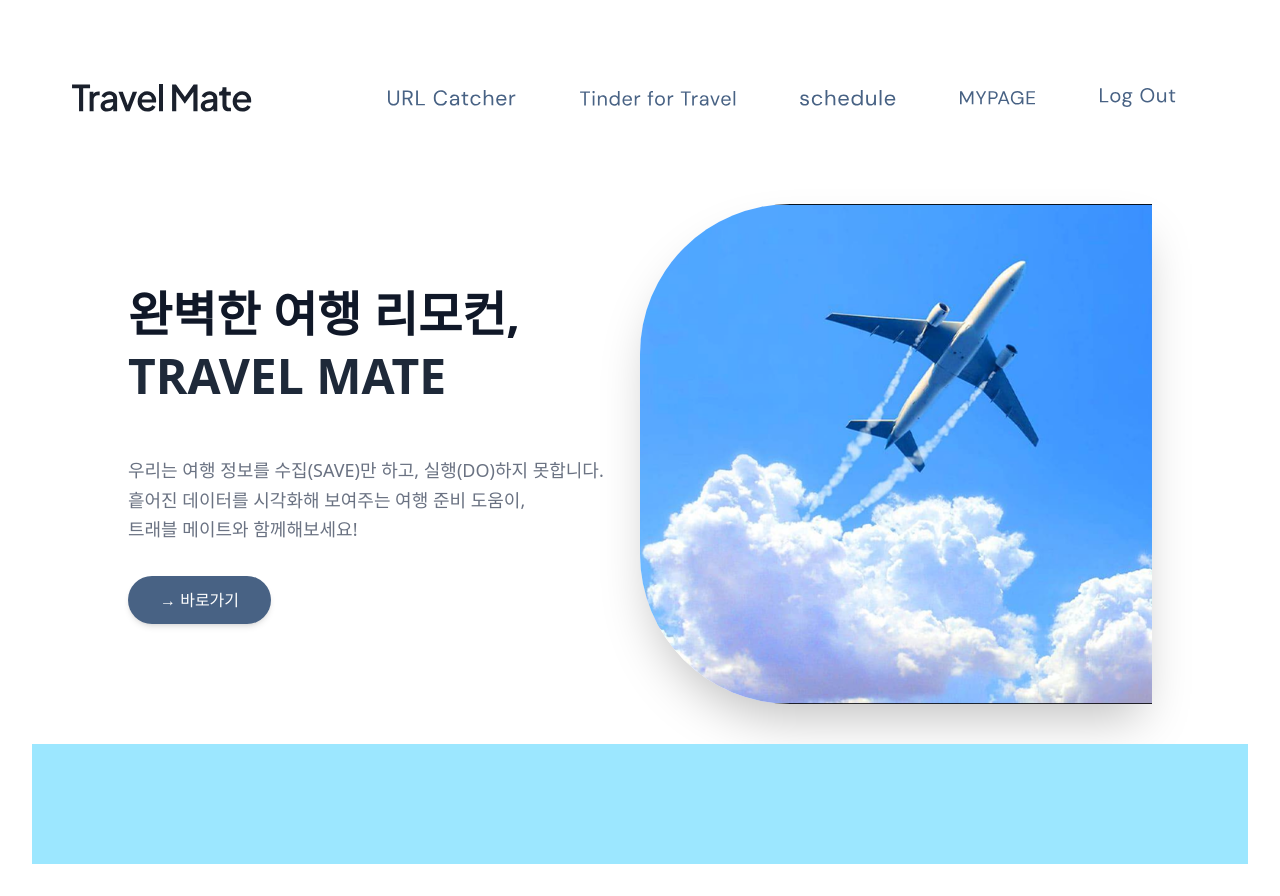
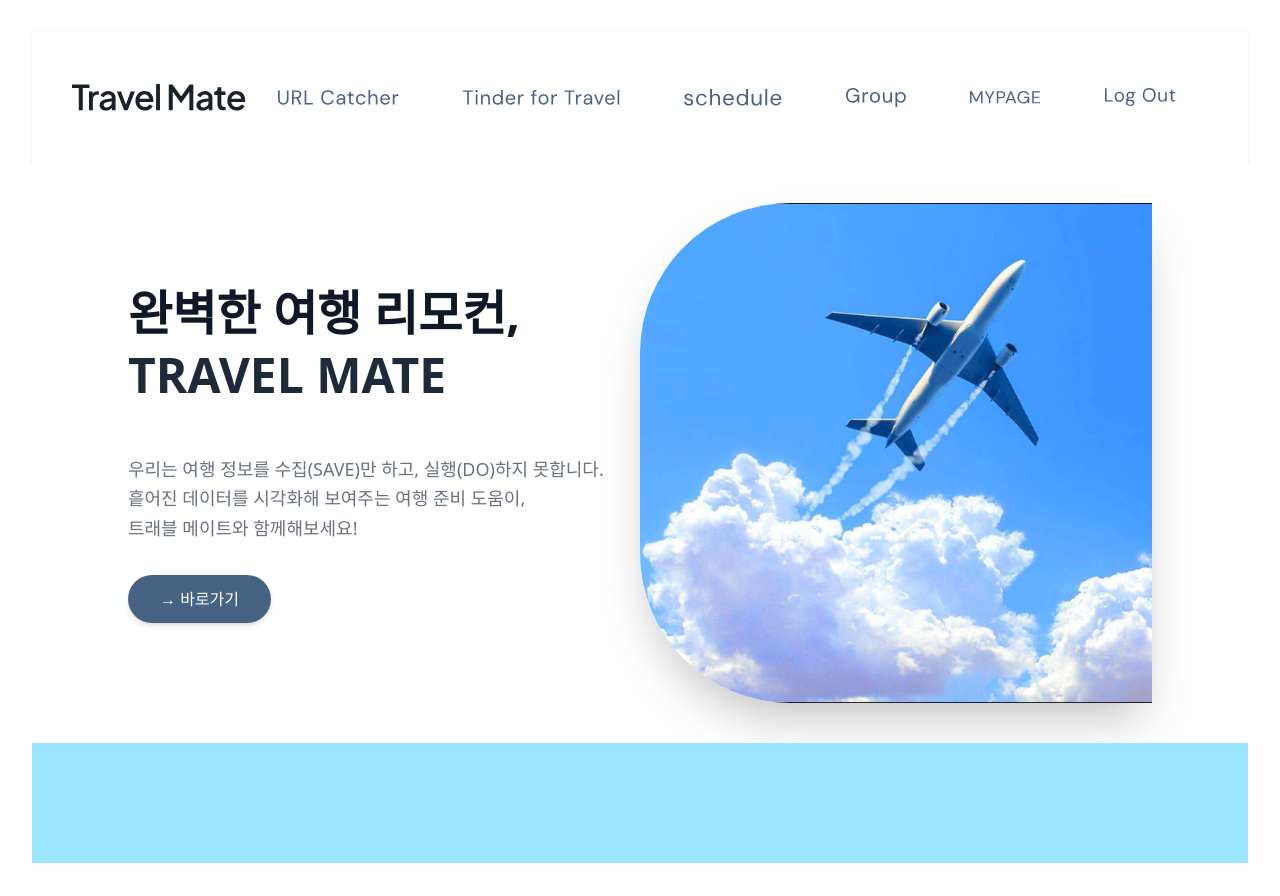
Before and after one commit to conerthon/coner_FE, a React (Vite) app: page / in a window 1280 px wide. Built offline with nearby package versions, Linux system fonts and the light colour scheme.

Commit message:
pull하기 전 저장

```diff
--- a/src/components/navbar.jsx
+++ b/src/components/navbar.jsx
@@ -1,26 +1,169 @@
+/*
 import logo from '../assets/images/navbar/logo.svg';
 import URLCatcher from '../assets/images/navbar/URLCatcher.svg';
 import LogOut from '../assets/images/navbar/LogOut.svg';
 import MyPAGE from '../assets/images/navbar/MYPAGE.svg';
 import schedule from '../assets/images/navbar/schedule.svg';
+import group from '../assets/images/navbar/group.svg';
 import Tinder from '../assets/images/navbar/TinderforTravel.svg';
 import React from 'react';
 
 const Navbar = () => {
     return (
       <nav className="flex items-center justify-between px-10 py-6 bg-white">
+        {/* 로고 *///}
+//        <div>
+//            <img src={logo} alt="logo" className="w-45 h-auto object-contain"/>
+//        </div>
+
+        {/* 메뉴 리스트 */}
+/*        <div className="flex items-center">
+          <a href="urlcatcher"><img src={URLCatcher} alt="URLCatcher" className="w-48 h-auto block p-8 transition duration-300 ease-in-out hover:-translate-y-2"/></a>
+          <a href="tinder"><img src={Tinder} alt="Tinder"  className="w-57 h-auto block p-8 transition duration-300 ease-in-out hover:-translate-y-2"/></a>
+          <a href="schedule"><img src={schedule} alt="schedule" className="w-42 h-auto block p-8 transition duration-300 ease-in-out hover:-translate-y-2"/></a>
+          <a href="group"><img src={group} alt="MYPAGE" className="w-32 h-auto block p-8 transition duration-300 ease-in-out hover:-translate-y-2"/></a>
+         <a href="mypage"><img src={MyPAGE} alt="MYPAGE" className="w-35 h-auto block p-8 transition duration-300 ease-in-out hover:-translate-y-2"/></a>
+          <a href="logout"><img src={LogOut} alt="LogOut" className="w-35 h-auto block p-8 transition duration-300 ease-in-out hover:-translate-y-2"/></a>
+        </div>
+*///      </nav>
+//    );
+//  };
+//
+//  export default Navbar;
+//
+import React, { useState } from 'react';
+import logo from '../assets/images/navbar/logo.svg';
+import URLCatcher from '../assets/images/navbar/URLCatcher.svg';
+import LogOut from '../assets/images/navbar/LogOut.svg';
+import MyPAGE from '../assets/images/navbar/MYPAGE.svg';
+import schedule from '../assets/images/navbar/schedule.svg';
+import groupIcon from '../assets/images/navbar/group.svg'; // 이름 충돌 방지를 위해 group -> groupIcon으로 변경 권장
+import Tinder from '../assets/images/navbar/TinderforTravel.svg';
+
+const Navbar = () => {
+  // [상태 1] 로그인 여부 (실제 구현 시엔 전역 상태나 Context에서 가져오세요)
+  const [isLoggedIn, setIsLoggedIn] = useState(true);
+
+  // [상태 2] 내 그룹 리스트 (데이터가 비어있으면 '그룹 추가'만 뜸)
+  const [myGroups, setMyGroups] = useState([
+    { id: 1, name: '덕성여대' },
+    { id: 2, name: '코너' },
+  ]);
+
+  // [상태 3] 드롭다운 메뉴 상태 ('main': 기본 버튼들, 'list': 그룹 리스트)
+  const [menuView, setMenuView] = useState('main');
+
+  // [핸들러 1] 그룹 추가 클릭 시
+  const handleAddGroup = () => {
+    if (!isLoggedIn) {
+      alert("로그인이 필요합니다."); // 선택 사항
+      window.location.href = '/login'; // 로그인 페이지로 이동
+      return;
+    }
+    console.log("그룹 추가 페이지로 이동");
+    // window.location.href = '/add-group';
+  };
+
+  // [핸들러 2] 마우스가 떠날 때 메뉴 상태 초기화
+  const handleMouseLeave = () => {
+    setMenuView('main');
+  };
+
+  return (
+    <nav className="flex items-center justify-between px-10 py-6 bg-white shadow-sm">
       {/* 로고 */}
       <div>
-            <img src={logo} alt="logo" className="w-45 h-auto object-contain"/>
+        <img src={logo} alt="logo" className="w-45 h-auto object-contain" />
       </div>
 
       {/* 메뉴 리스트 */}
       <div className="flex items-center">
-          <a href="urlcatcher"><img src={URLCatcher} alt="URLCatcher" className="w-48 h-auto block p-8"/></a>
-          <a href="tinder"><img src={Tinder} alt="Tinder"  className="w-55 h-auto block p-8"/></a>
-          <a href="schedule"><img src={schedule} alt="schedule" className="w-40 h-auto block p-8"/></a>
-          <a href="mypage"><img src={MyPAGE} alt="MYPAGE" className="w-35 h-auto block p-8"/></a>
-          <a href="logout"><img src={LogOut} alt="LogOut" className="w-35 h-auto block p-8"/></a>
+        <a href="urlcatcher">
+          <img src={URLCatcher} alt="URLCatcher" className="w-48 h-auto block p-8 transition duration-300 ease-in-out hover:-translate-y-2" />
+        </a>
+        <a href="tinder">
+          <img src={Tinder} alt="Tinder" className="w-57 h-auto block p-8 transition duration-300 ease-in-out hover:-translate-y-2" />
+        </a>
+        <a href="schedule">
+          <img src={schedule} alt="schedule" className="w-42 h-auto block p-8 transition duration-300 ease-in-out hover:-translate-y-2" />
+        </a>
+
+        {/* ▼▼▼ [Group 메뉴 수정 부분] ▼▼▼ */}
+        <div
+          className="relative group"
+          onMouseLeave={handleMouseLeave} // 마우스 떠나면 메뉴 초기화
+        >
+          {/* 메인 아이콘 */}
+          <a href="group" className="block">
+            <img src={groupIcon} alt="Group" className="w-32 h-auto block p-8 transition duration-300 ease-in-out hover:-translate-y-2" />
+          </a>
+
+          {/* 드롭다운 메뉴 (group-hover로 호버 시 표시) */}
+          <div className="absolute left-1/2 -translate-x-1/2 top-full hidden w-48 bg-white border border-gray-200 rounded-lg shadow-xl group-hover:block z-50 overflow-hidden">
+
+            {/* Case A: 이전에 추가한 그룹이 없을 때 -> '그룹 추가'만 보여줌 */}
+            {myGroups.length === 0 ? (
+              <button
+                onClick={handleAddGroup}
+                className="w-full text-left px-4 py-3 text-sm text-gray-700 hover:bg-gray-100 transition-colors"
+              >
+                그룹 추가
+              </button>
+            ) : (
+              // Case B: 그룹이 있을 때
+              <>
+                {/* 1. 메뉴 뷰: '그룹 추가' & '그룹 선택' 버튼 표시 */}
+                {menuView === 'main' && (
+                  <div className="flex flex-col">
+                    <button
+                      onClick={handleAddGroup}
+                      className="w-full text-left px-4 py-3 text-sm text-gray-700 hover:bg-gray-100 border-b border-gray-100"
+                    >
+                      그룹 추가
+                    </button>
+                    <button
+                      onClick={() => setMenuView('list')} // 클릭 시 리스트 뷰로 전환
+                      className="w-full text-left px-4 py-3 text-sm text-gray-700 hover:bg-gray-100"
+                    >
+                      그룹 선택
+                    </button>
+                  </div>
+                )}
+
+                {/* 2. 리스트 뷰: '그룹 선택' (헤더 역할) & 그룹 목록 표시 */}
+                {menuView === 'list' && (
+                  <div className="flex flex-col">
+                    {/* 상단 헤더 (다시 돌아가거나 현재 상태 표시) */}
+                    <div className="bg-gray-50 px-4 py-2 text-xs font-bold text-gray-500 border-b border-gray-200">
+                      그룹 선택
+                    </div>
+
+                    {/* 그룹 리스트 */}
+                    <div className="max-h-60 overflow-y-auto">
+                      {myGroups.map((group) => (
+                        <a
+                          key={group.id}
+                          href={`/group/${group.id}`}
+                          className="block px-4 py-3 text-sm text-gray-700 hover:bg-red-50 hover:text-red-600 transition-colors border-b border-gray-50 last:border-none"
+                        >
+                          {group.name}
+                        </a>
+                      ))}
+                    </div>
+                  </div>
+                )}
+              </>
+            )}
+          </div>
+        </div>
+        {/* ▲▲▲ [Group 메뉴 수정 끝] ▲▲▲ */}
+
+        <a href="mypage">
+          <img src={MyPAGE} alt="MYPAGE" className="w-35 h-auto block p-8 transition duration-300 ease-in-out hover:-translate-y-2" />
+        </a>
+        <a href="logout">
+          <img src={LogOut} alt="LogOut" className="w-35 h-auto block p-8 transition duration-300 ease-in-out hover:-translate-y-2" />
+        </a>
       </div>
     </nav>
   );
--- a/src/pages/Tinder/MainTinder.jsx
+++ b/src/pages/Tinder/MainTinder.jsx
@@ -1,5 +1,5 @@
 import React from 'react';
-const PickGroup = () => {
+const MainTinder = () => {
     return(
         <div>
 
@@ -7,4 +7,4 @@ const PickGroup = () => {
     );
 };
 
-export default PickGroup
+export default MainTinder
```
Also changed, not shown: src/App.jsx (+14 -12 lines), src/assets/images/navbar/Group.svg (added). Lines whose indentation alone changed are shown as unchanged.
